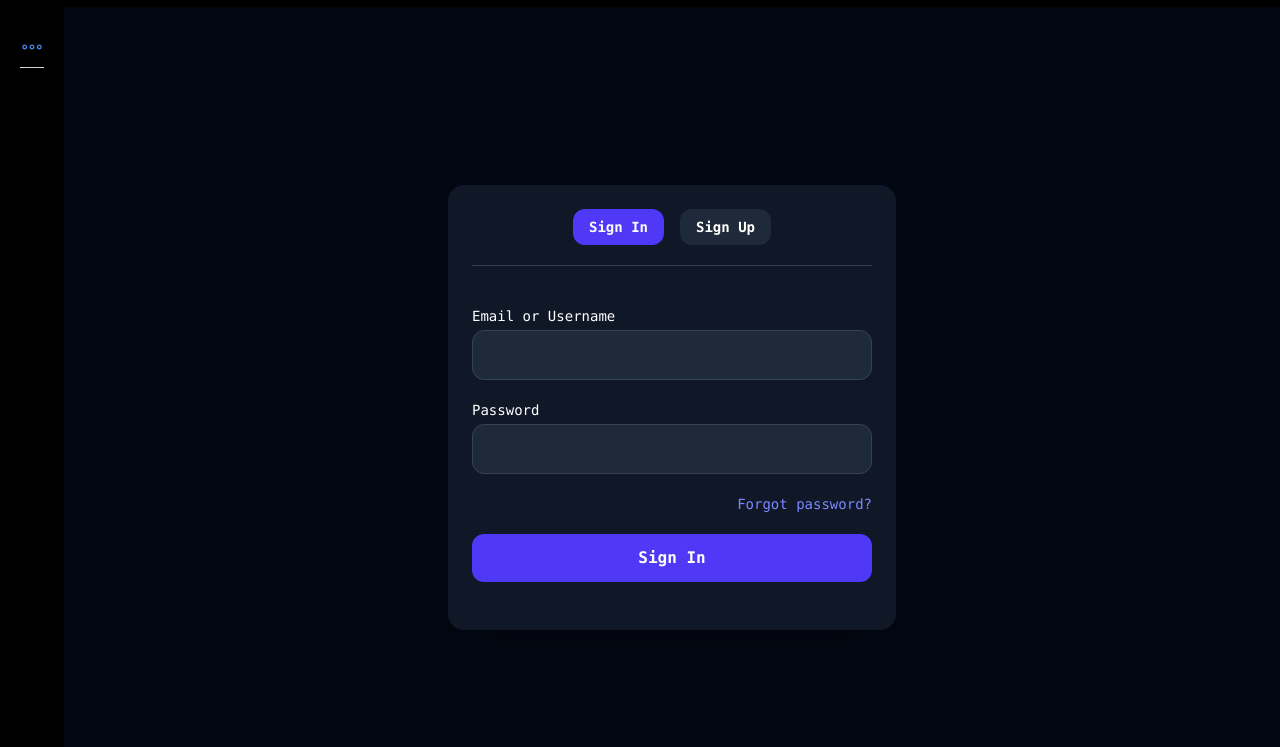
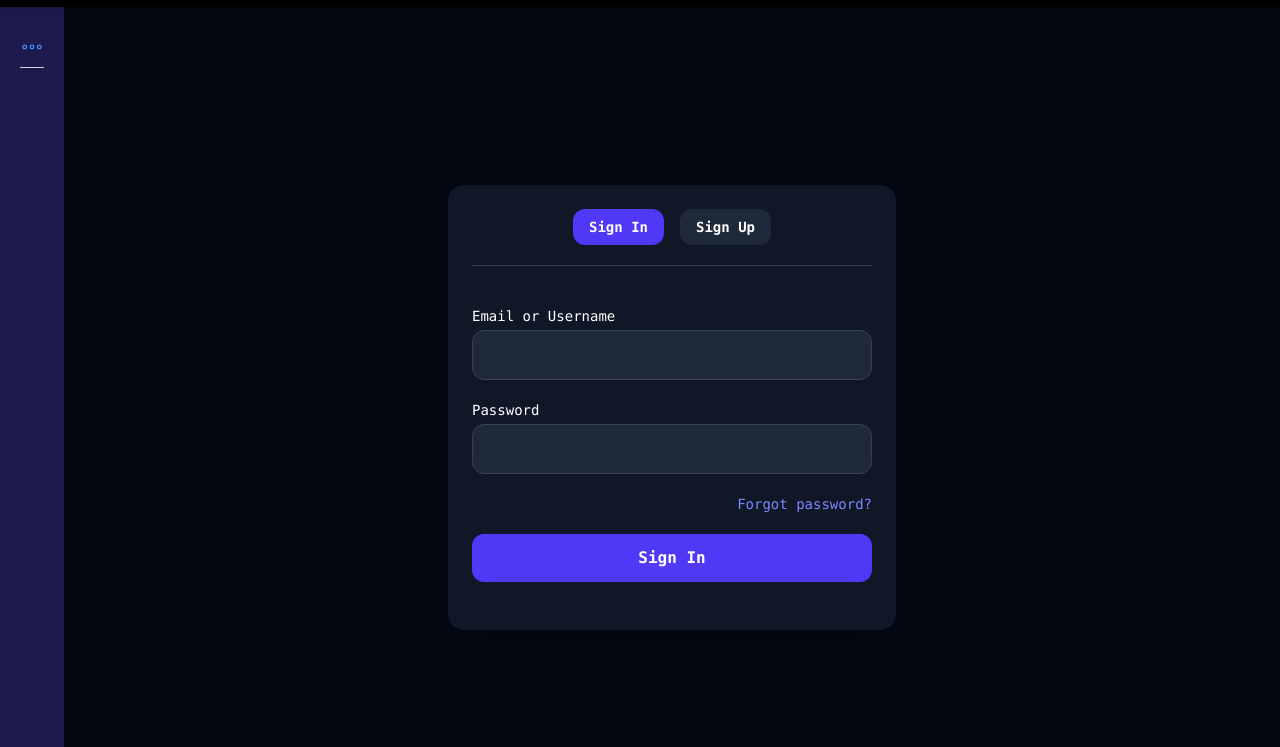
Before and after one commit to Mikeprogrammer973/tic-tac-toe, a plain HTML site: page index.html in a window 1280 px wide. Shown: the part 53-800 px from the top of the page. Drawn offline with nearby package versions, Linux system fonts and the light colour scheme.

Commit message:
Update index.html

```diff
--- a/index.html
+++ b/index.html
@@ -21,7 +21,7 @@
     <!-- PAGE BODY -->
     <main class="min-h-screen z-40 grid grid-cols-[auto_1fr]">
         <!-- MENU -->
-        <aside x-data="{mno_open : false}" class="w-fit max-w-[200px] bg-black/10 p-5" id="menu-container">
+        <aside x-data="{mno_open : false}" class="w-fit max-w-[200px] bg-indigo-950 p-5" id="menu-container">
             <div class="mb-10 border-b-1 border-gray-300 py-2 flex justify-left">
                 <svg @click="mno_open = !mno_open" @click.away="mno_open = false" class="svg-icon cursor-pointer" viewBox="0 0 20 20">
                     <path x-show="!mno_open" fill="none" d="M3.936,7.979c-1.116,0-2.021,0.905-2.021,2.021s0.905,2.021,2.021,2.021S5.957,11.116,5.957,10
```
